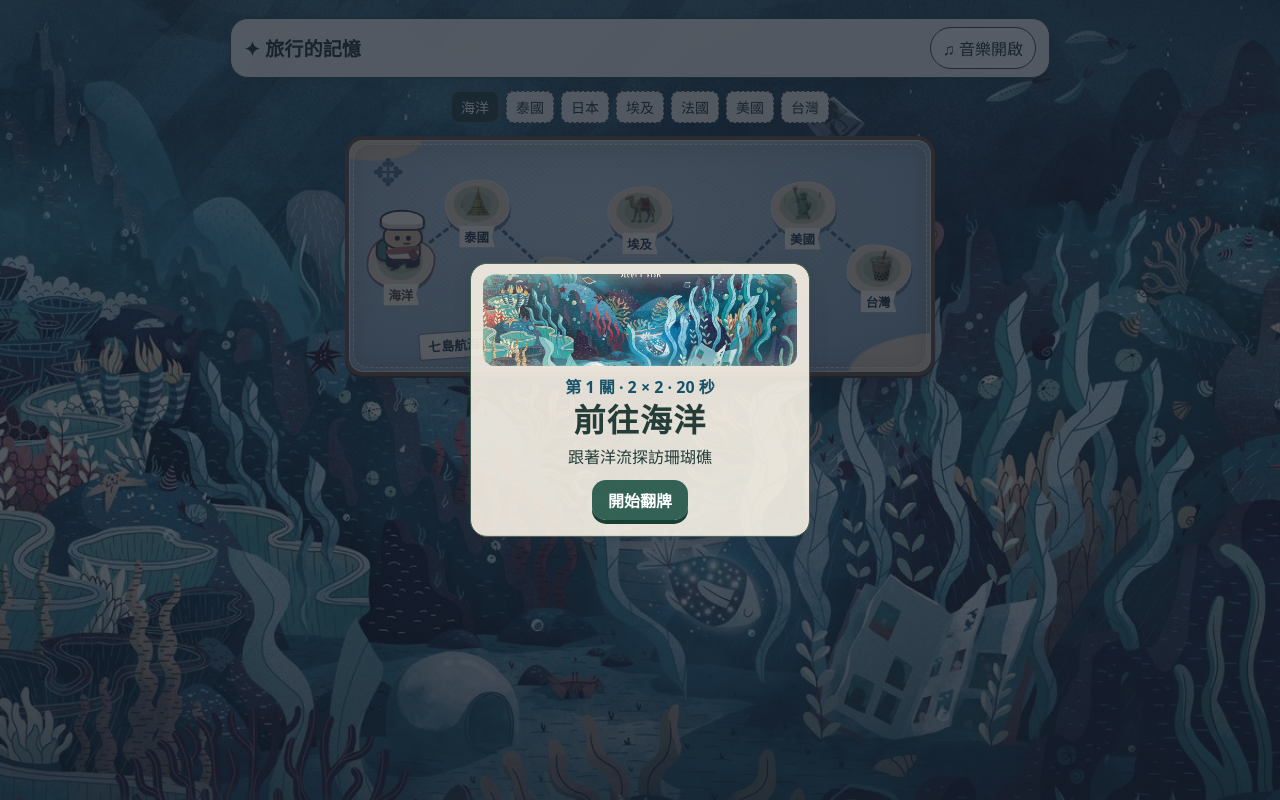
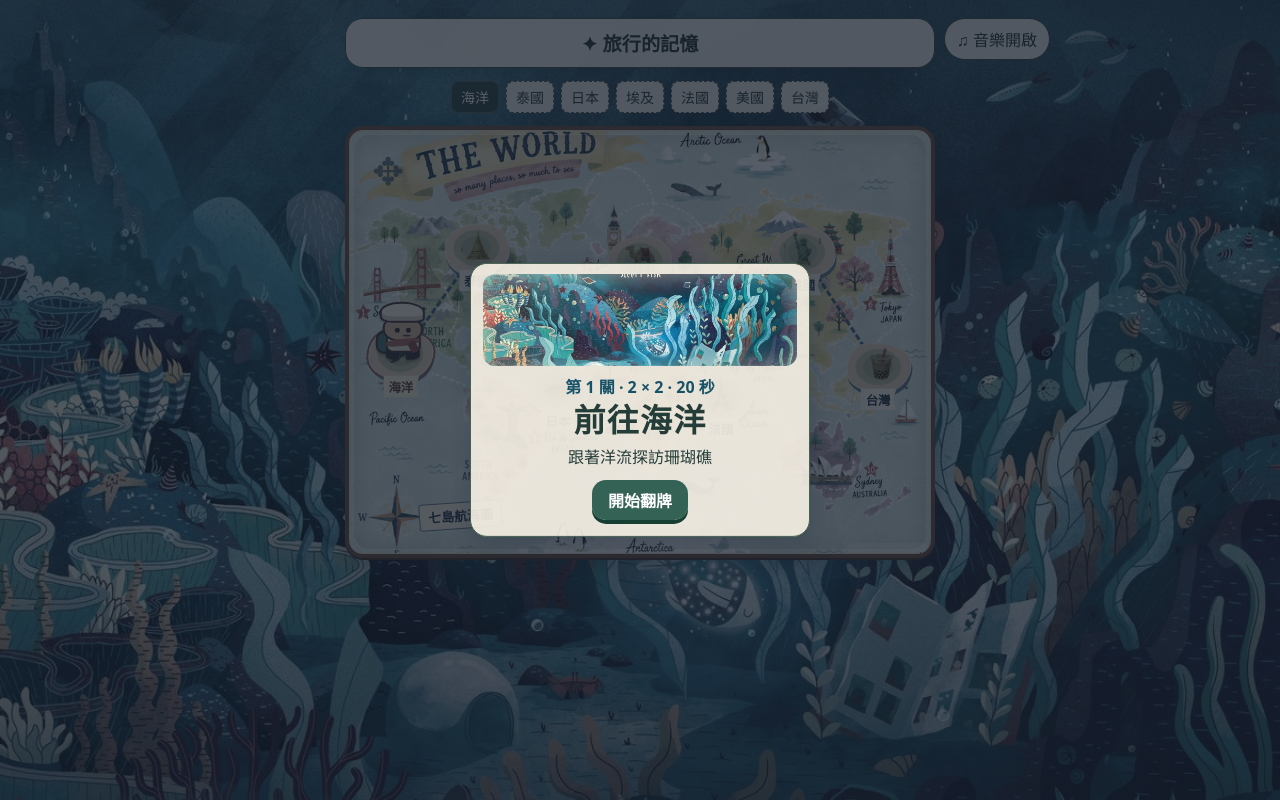
Before and after one commit to Yu170101/flip-and-find, a plain HTML site: page index.html in a window 1280 px wide. Both pictures are taken after a click on the button "開始遊戲". Drawn offline with Linux system fonts and the light colour scheme.

Commit message:
Center title and use world map for transitions

```diff
--- a/index.html
+++ b/index.html
@@ -4,7 +4,7 @@
 <meta charset="utf-8">
 <meta name="viewport" content="width=device-width,initial-scale=1">
 <title>旅行的記憶</title>
-<link rel="stylesheet" href="style.css?v=compact-panels">
+<link rel="stylesheet" href="style.css?v=world-map-title">
 <script src="card-art.js?v=individual-cards" defer></script><script src="game.js?v=music-default" defer></script>
 </head>
 <body>
--- a/style.css
+++ b/style.css
@@ -280,7 +280,6 @@ body:has(#play:not([hidden])) .stop:not([aria-current]){background:#e5e0d1;color
 @keyframes snack-fall{0%{transform:translate(0,0) rotate(-14deg)}16%,80%{opacity:1}100%{transform:translate(-5vw,112vh) rotate(22deg)}}
 @media(prefers-reduced-motion:reduce){#scene-effects{display:none}}
 #scene-effects .steam-cup{position:absolute;width:30px;bottom:0;left:calc(50% - 15px);mix-blend-mode:multiply}
-body:has(#play:not([hidden])) header{background:#e5e0d1}
 
 #scene-effects .boat{width:clamp(52px,9vw,105px);aspect-ratio:1;left:-115px;background:url("scenes/thai-boat.png") center / contain no-repeat;animation-duration:15s}
 #scene-effects .boat:nth-child(even){left:auto;right:-115px}
@@ -399,3 +398,34 @@ body:has(#play:not([hidden])) .stop:not([aria-current]){background:#e5e0d1e8}
   background:#fff9e9d9;
 }
 #play #feedback:empty{display:none}
+
+.ticket[data-phase=boarding] .suitcase{
+  height:auto;
+  aspect-ratio:955 / 700;
+  background:#b8d8cb url("scenes/map-ocean.png") center / 100% 100% no-repeat;
+}
+
+main{--wide-panel:min(100%,590px)}
+main header{
+  position:relative;
+  display:grid;
+  justify-content:stretch;
+  padding:0;
+  border:0;
+  background:none;
+  box-shadow:none;
+}
+header .brand,.ticket[data-phase=expired]{width:var(--wide-panel)}
+header .brand{
+  justify-self:center;
+  padding:10px 12px;
+  text-align:center;
+  background:#fff9edeb;
+  border:1px solid #2f594b;
+  border-radius:18px;
+  box-shadow:0 4px 14px #122f3e35;
+}
+header #music{position:absolute;right:0;top:0;white-space:nowrap}
+@media(max-width:844px){
+  main header{padding-top:42px}
+}
```
